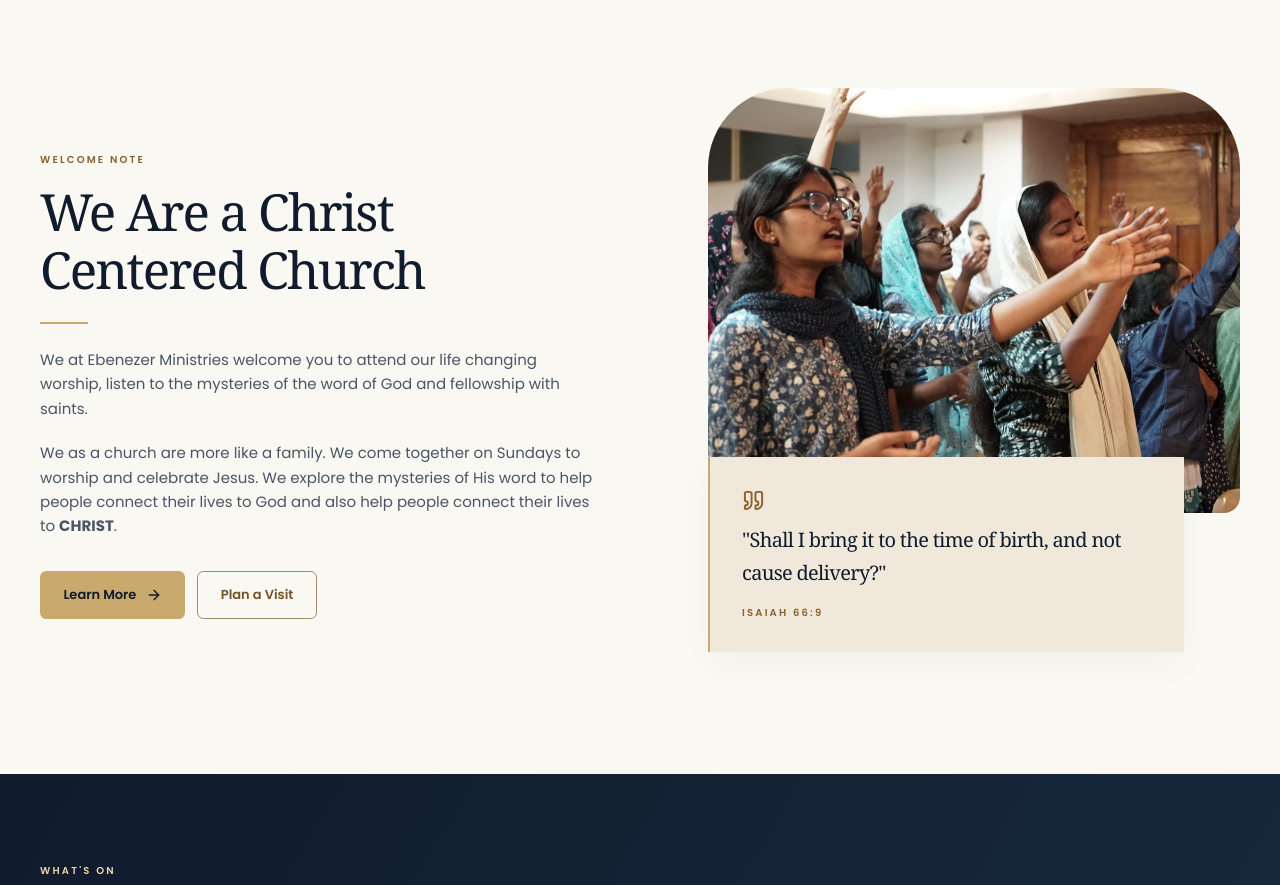
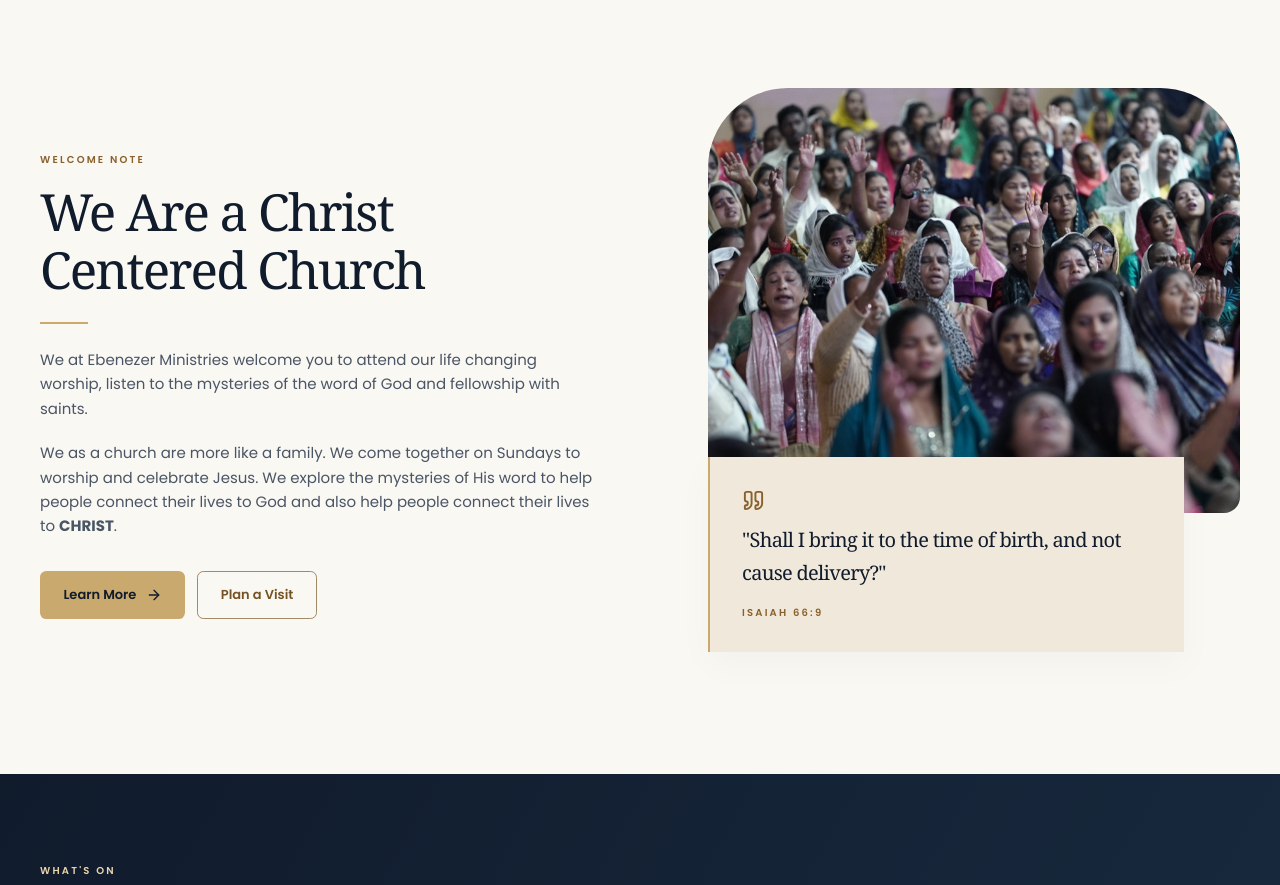
Before and after one commit to sujithtofficial/EFPH, a Next.js app: page / in a window 1280 px wide. Shown: the part 955-1840 px from the top of the page. Built offline with nearby package versions, Linux system fonts and the light colour scheme; no server answers.

Commit message:
Use New Year service photo on homepage

```diff
--- a/app/page.tsx
+++ b/app/page.tsx
@@ -90,7 +90,7 @@ export default function HomePage() {
           </div>
           <div className="relative pb-8 sm:pl-7">
             <div className="welcome-photo relative aspect-[5/4] overflow-hidden rounded-t-[5rem] rounded-br-2xl">
-              <Image src={ASSETS.welcomeImage} alt="People worshipping at Ebenezer Ministries" fill className="object-cover" sizes="(max-width: 1024px) 100vw, 45vw" />
+              <Image src={ASSETS.welcomeImage} alt="Congregation worshipping during the New Year service" fill className="object-cover" sizes="(max-width: 1024px) 100vw, 45vw" />
             </div>
             <blockquote className="scripture-card relative -mt-14 mr-7 sm:mr-14 p-6 sm:p-8">
               <Quote size={23} className="text-gold-dark mb-3" aria-hidden="true" />
--- a/lib/assets.ts
+++ b/lib/assets.ts
@@ -10,7 +10,7 @@ export const ASSETS = {
 
   /* ─── Hero / Home ─────────────────────────────────────────────────── */
   heroPoster: "/images/home/hero.jpg",
-  welcomeImage: "/images/general/DSC00053.jpg",
+  welcomeImage: "/images/newyear/DSC01120.jpg",
 
   /* ─── About ───────────────────────────────────────────────────────── */
   aboutImage: "/images/general/DSC02427.jpg",   // congregation worshipping
```
